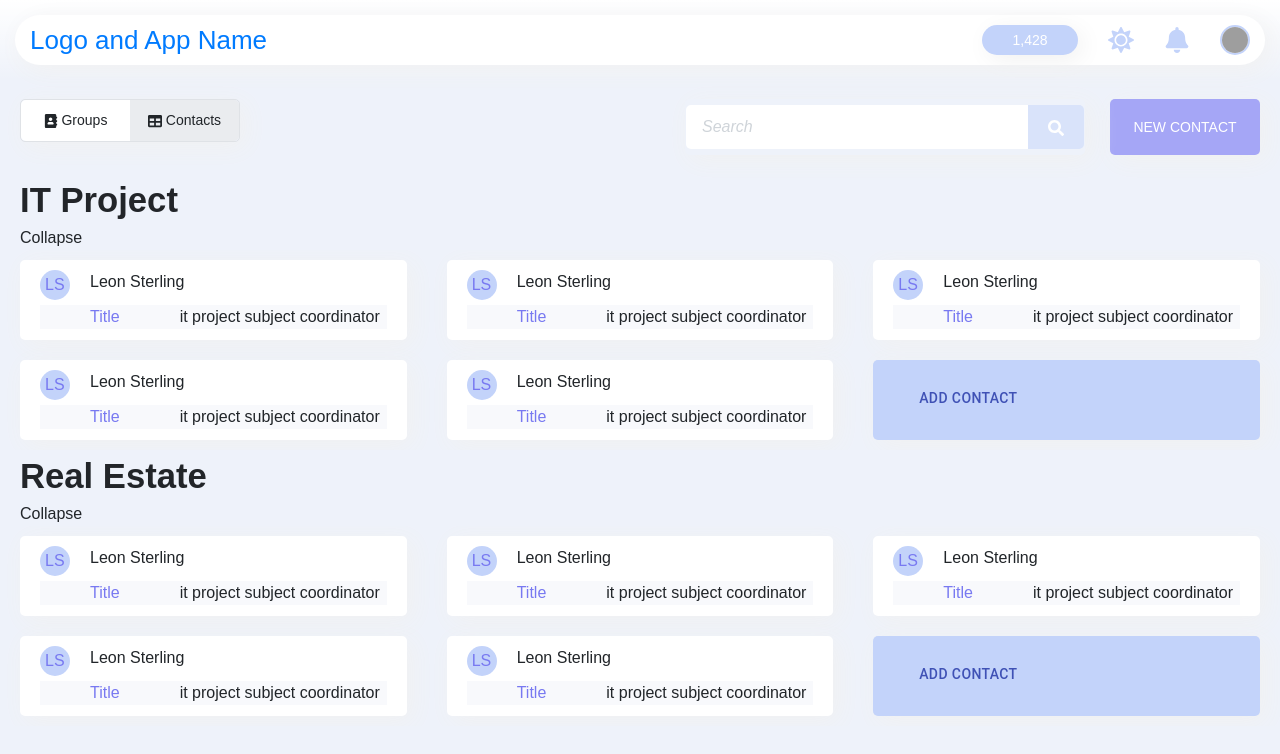
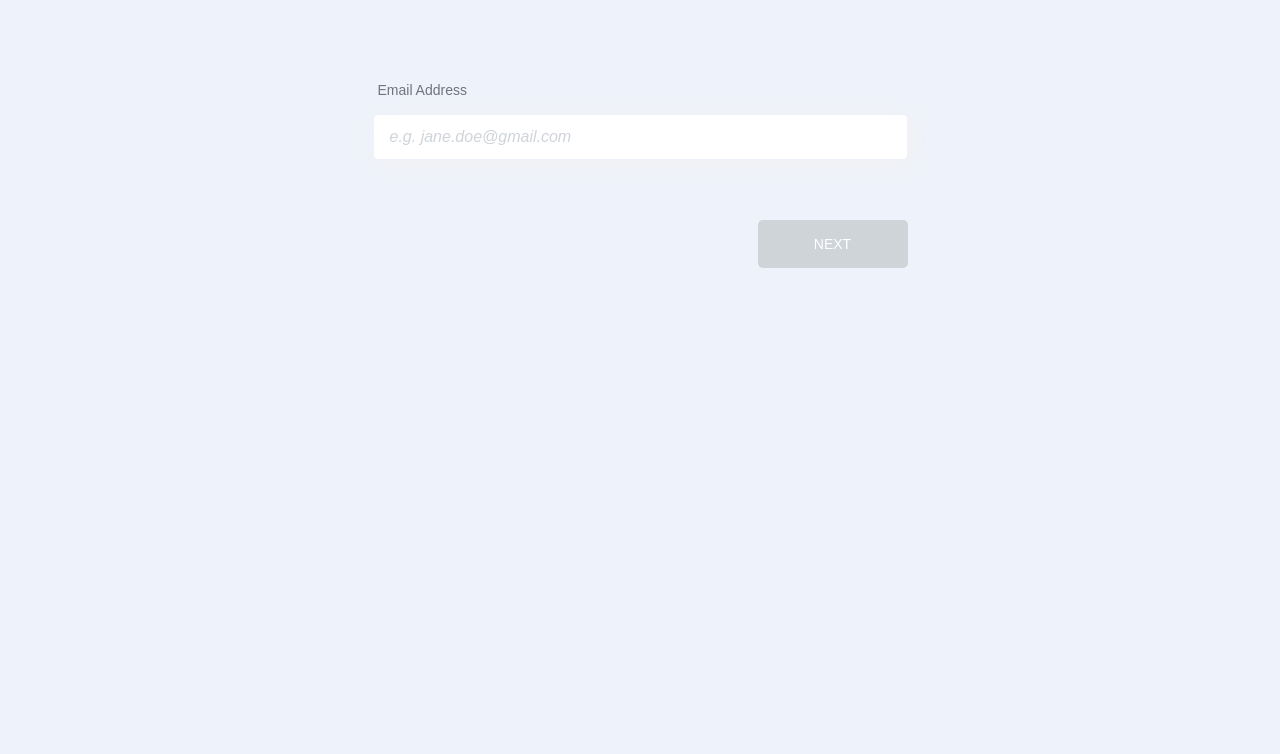
Before and after one commit to cmaddern-stack/COMP30022, a React (Create React App) app in the folder frontend/: page / in a window 1280 px wide. Before the commit this address led to /groups. Shown: the top 754 px of the page. Built offline with nearby package versions, Linux system fonts and the light colour scheme; grey boxes are pictures that could not be loaded; a web font is replaced by a local one.

Commit message:
debug redirect home route based on whether user is logged in

```diff
--- a/frontend/src/components/Routes.js
+++ b/frontend/src/components/Routes.js
@@ -45,16 +45,17 @@ class AppRouter extends React.Component {
     };
 
     render() {
+        console.log(this.isLoggedIn())
         return (
             <Router>
                 <Switch>
-                    this.isLoggedIn ?
+                    {this.isLoggedIn() ?
                     <Route exact path="/">
                         <Redirect to="/groups" />
                     </Route>
-                    : <Route exact path="/" component={EnterEmail}/>
-                    <Route exact path="/auth/signup" component={SignUp}/>
-                    <Route exact path="/auth/login" component={Login}/>
+                    : <Route exact path="/" component={EnterEmail} />}
+                    <Route exact path="/auth/signup" component={SignUp} />
+                    <Route exact path="/auth/login" component={Login} />
                     <Route exact path="/auth/logout">
                         <Redirect to="/" />
                     </Route>
```
